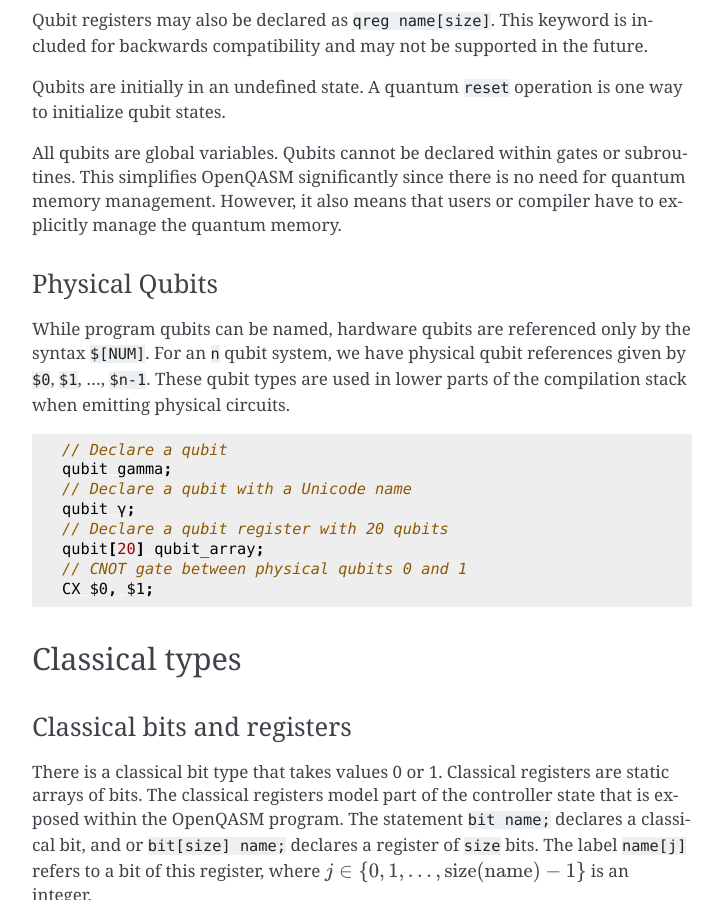
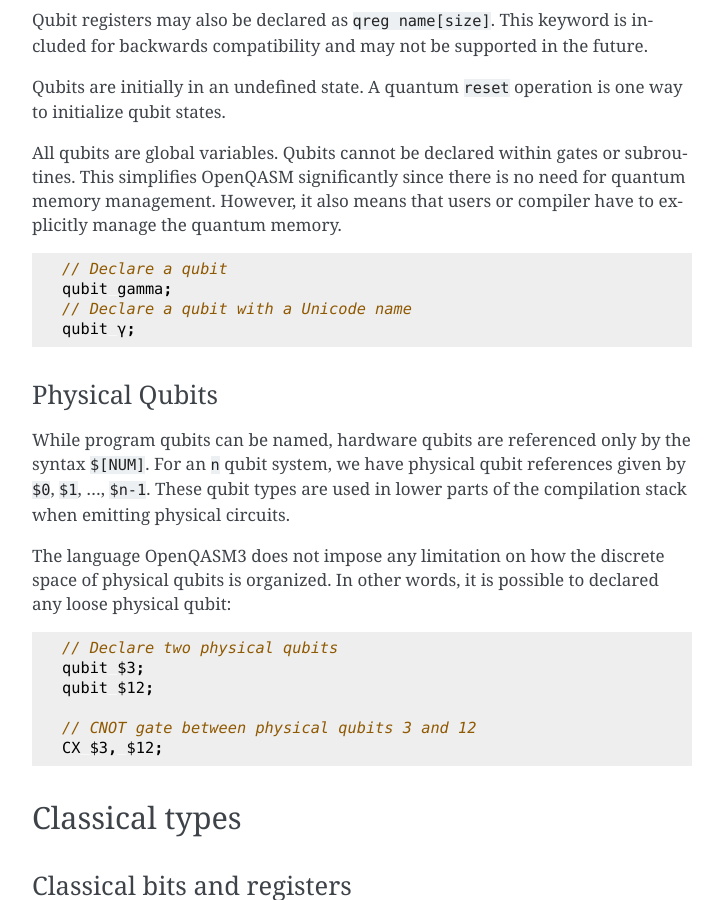
Before and after one commit to openqasm/openqasm, a Sphinx documentation site: the page built from source/language/types.rst, in a window 1280 px wide and 900 px high, scrolled down 1243 px. Shown: the whole window, without its empty margins (388-1111 px from the left). Built offline with Sphinx 7.4.7, drawn with Linux system fonts in a browser that asks for light colours; cross-references to code outside the pages are shown as plain code.

Commit message:
clarification about physical qubit declaration

```diff
--- a/source/language/types.rst
+++ b/source/language/types.rst
@@ -69,6 +69,13 @@
 However, it also means that users or compiler have to explicitly manage
 the quantum memory.
 
+.. code-block:: c
+
+   // Declare a qubit
+   qubit gamma;
+   // Declare a qubit with a Unicode name
+   qubit γ;
+
 Physical Qubits
 ~~~~~~~~~~~~~~~
 
@@ -78,16 +85,16 @@
 used in lower parts of the compilation stack when emitting physical
 circuits.
 
+The language OpenQASM3 does not impose any limitation on how the discrete space of physical qubits is organized. In other words, it is possible to declared any loose physical qubit:
+
 .. code-block:: c
 
-   // Declare a qubit
-   qubit gamma;
-   // Declare a qubit with a Unicode name
-   qubit γ;
-   // Declare a qubit register with 20 qubits
-   qubit[20] qubit_array;
-   // CNOT gate between physical qubits 0 and 1
-   CX $0, $1;
+   // Declare two physical qubits
+   qubit $3;
+   qubit $12;
+
+   // CNOT gate between physical qubits 3 and 12
+   CX $3, $12;
 
 Classical types
 ---------------
```
